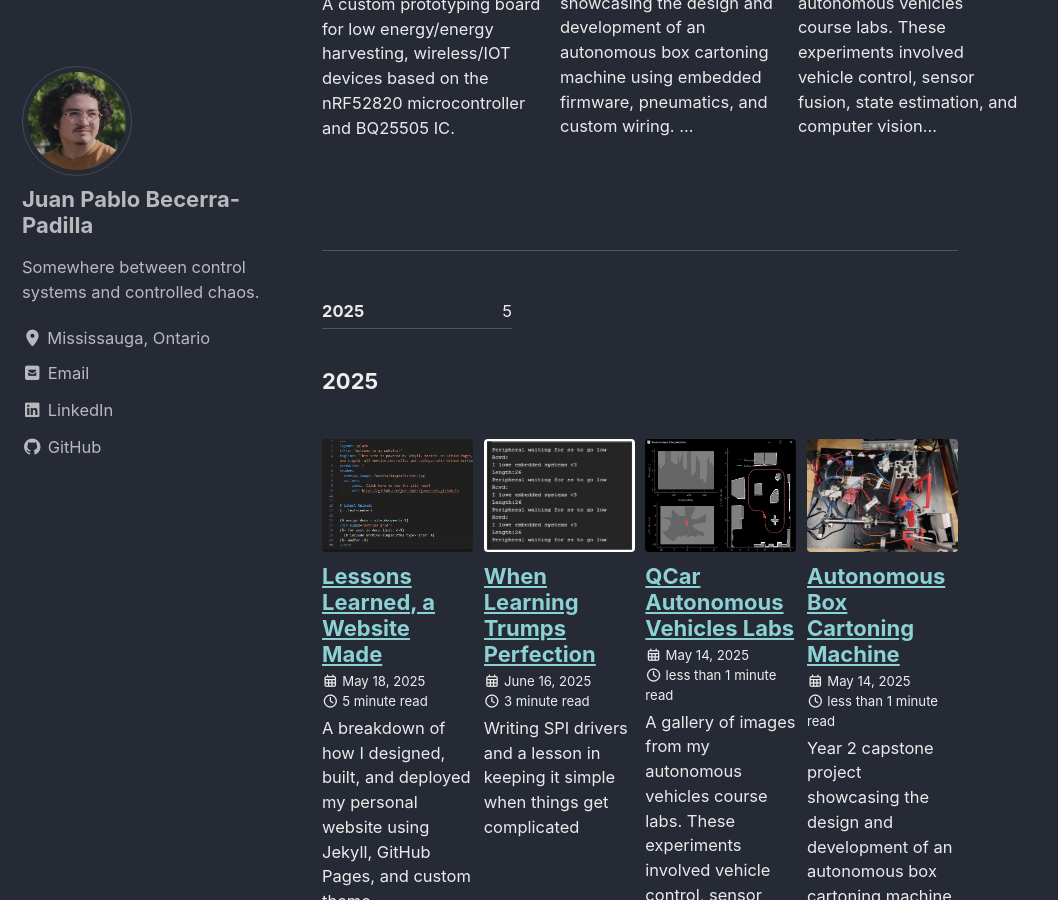
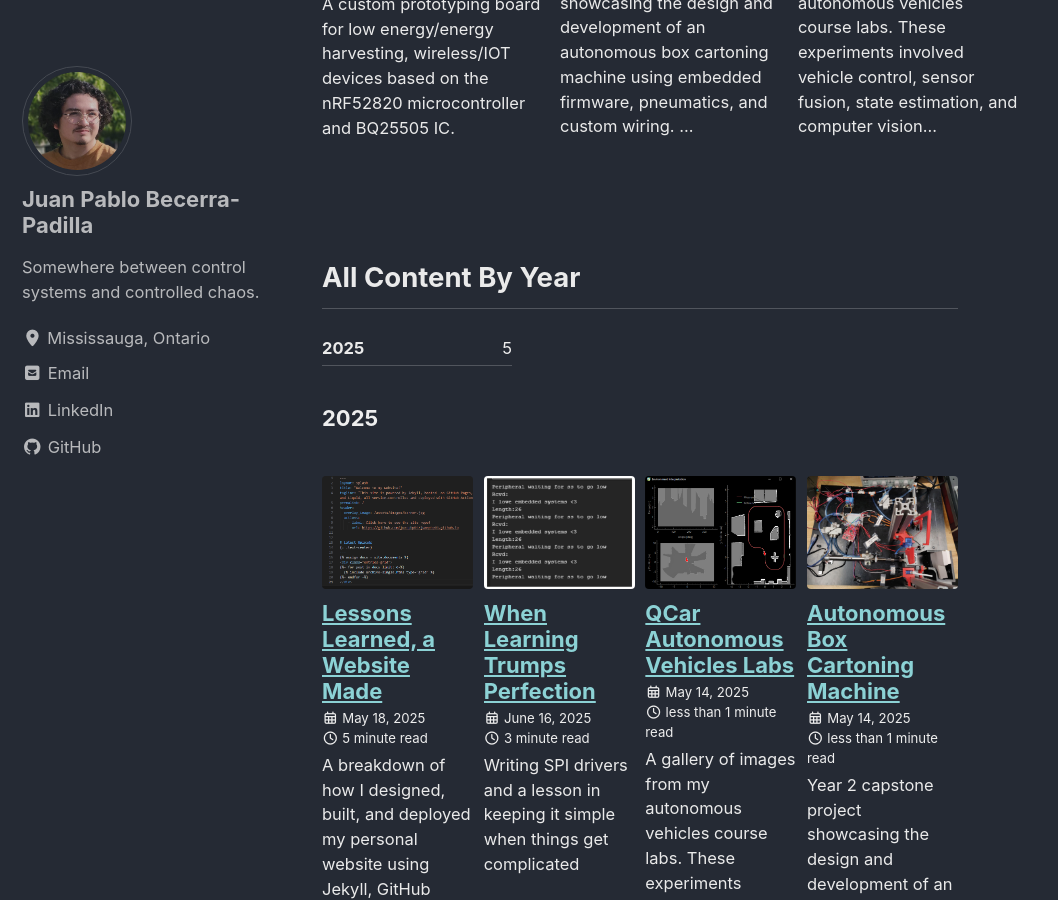
Before and after one commit to JuanPBP03/juanpbp03.github.io, a Jekyll site: the page built from index.md, in a window 1280 px wide and 900 px high, scrolled down 1631 px. Shown: the whole window, without its empty margins (0-1058 px from the left). Built offline with Jekyll 4.4.1, drawn with Linux system fonts in a browser that asks for light colours; cached includes are drawn as plain includes.

Commit message:
fixed formatting bug on splash page

```diff
--- a/index.md
+++ b/index.md
@@ -41,4 +41,7 @@ entries_layout: grid
     {% endfor %}
   </div>
 </section>
-<hr style="margin: 2rem 0;">
+
+## All Content By Year
+
+<hr style="margin: 0.5rem 0;">
```
